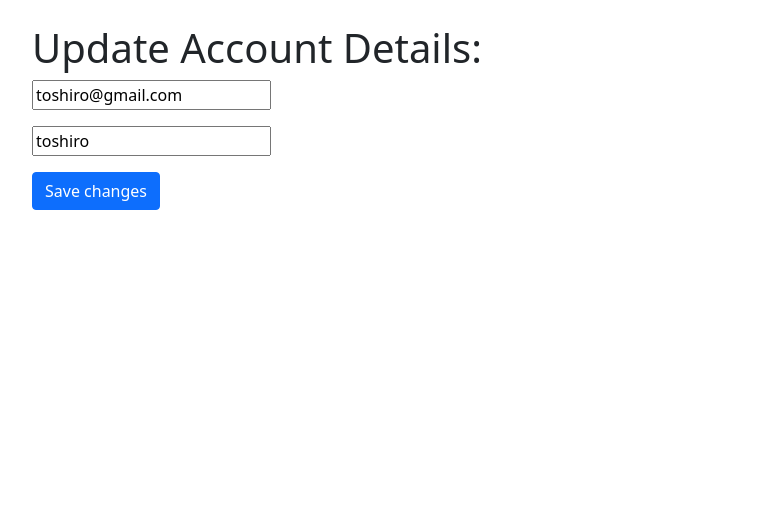
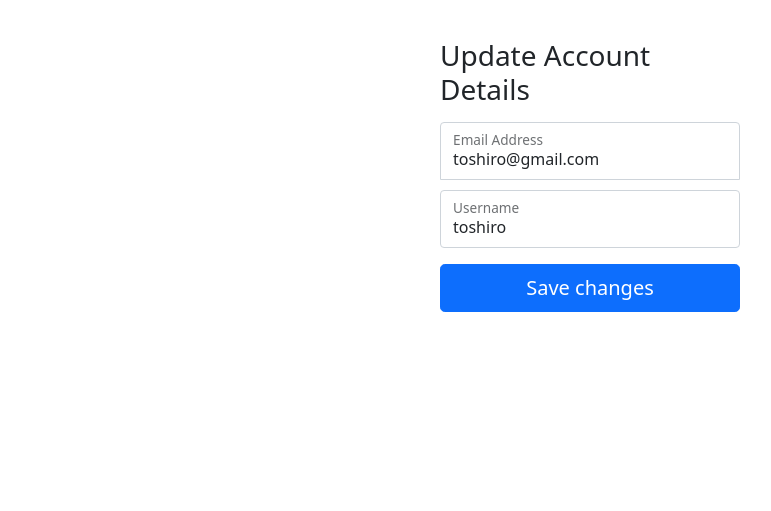
Before and after one commit to Goddy01/Blogging-Site-Genuine-, a Django app: page /login/update_profile/ in a window 1280 px wide. Shown: the part 73-584 px from the top of the page, without its empty margins (50-821 px from the left). Run offline with Django 4.2, Linux system fonts and the light colour scheme; a user stored in the database is signed in; some libraries are stand-ins or nearby versions.

Commit message:
added bootstrap again + some other changes

```diff
--- a/account/forms.py
+++ b/account/forms.py
@@ -43,7 +43,7 @@ class AccountUpdateForm(forms.ModelForm):
             account = Account.objects.exclude(pk=self.instance.pk).get(email=email)
         except Account.DoesNotExist:
             return email
-        raise forms.ValidationError(f"Email: {email} is alredy in use.")
+        raise forms.ValidationError(f"Email: {email}, is alredy in use.")
 
     def clean_username(self):
         username = self.cleaned_data.get('username')
@@ -53,4 +53,4 @@ class AccountUpdateForm(forms.ModelForm):
             account = Account.objects.exclude(pk=self.instance.pk).get(username=username)
         except Account.DoesNotExist:
             return username
-        raise forms.ValidationError(f'Username: {username} is already in use.')
+        raise forms.ValidationError(f'Username: {username}, is already in use.')
--- a/account/templates/account/account.html
+++ b/account/templates/account/account.html
@@ -1,23 +1,54 @@
 {% extends 'base.html' %}
 {% load placeholders %}
-{% block title %}Login{% endblock title %}
+{% block title %}Update Account Details{% endblock title %}
 {% block content %}
-    <div class="container">
-        <h1>Update Account Details:</h1>
+    <style>
+        .form-signin {
+        width: 100%;
+        max-width: 330px;
+        padding: 15px;
+        margin: auto;
+        }
+
+        .form-signin .form-floating:focus-within {
+        z-index: 2;
+        }
+
+        .form-signin input[type="email"] {
+        margin-bottom: 10px;
+        border-bottom-right-radius: 0;
+        border-bottom-left-radius: 0;
+        }
+
+        .form-signin input[type="username"] {
+        margin-bottom: 10px;
+        border-top-left-radius: 0;
+        border-top-right-radius: 0;
+        }
+
+    </style>
+    <main class="form-signin">
         <form method="post">
             {% csrf_token %}
-            {% for field in update_form %}
+
+        <h1 class="h3 mb-3 fw-normal">Update Account Details</h1>
+
+        <div class="form-floating">
+            <input type="email" class="form-control" id="floatingInput" placeholder="name@example.com" name="email" value="{{request.user.email}}">
+            <label for="floatingInput">Email Address</label>
+        </div>
+        <div class="form-floating">
+            <input type="text" class="form-control" id="floatingInput" placeholder="Username" name="username" value="{{request.user.username}}">
+            <label for="floatingInput">Username</label>
+        </div>
+
+        {% for field in update_form %}
                 <p>
-                    {{field|placeholder:field.name}}
-
-                    {% if field.help_text %}
-                        <small style="color: red;">{{field.help_text}}</small>
-                    {% endif %}
-
                     {% for error in field.errors %}
                         <p style="color: red;">{{error}}</p>
                     {% endfor %}
                 </p>
+
 
             {% endfor %}
             {% if update_form.non_field_errors %}
@@ -25,7 +56,9 @@
                     <p>{{update_form.non_field_errors}}</p>
                 </div>
             {% endif %}
-            <input type="submit" value="Save changes" class="btn btn-primary">
+
+        <p class="text-center text-success">{{success_message}}</p>
+        <button class="w-100 btn btn-lg btn-primary" type="submit">Save changes</button>
         </form>
-    </div>
+    </main>
 {% endblock content %}
--- a/account/views.py
+++ b/account/views.py
@@ -64,13 +64,8 @@ def update_view(request):
         update_form = AccountUpdateForm(request.POST, instance=request.user)
         if update_form.is_valid():
             update_form.save()
+            context['success_message']='Details successfully updated.'
     else:
-        update_form = AccountUpdateForm(
-            # initial= {
-            #     'email': request.POST.email,
-            #     'username': request.POST.username,
-            # }
-            instance=request.user
-        )
+        update_form = AccountUpdateForm(instance=request.user)
     context['update_form'] = update_form
     return render(request, 'account/account.html', context)
--- a/blog_project2/urls.py
+++ b/blog_project2/urls.py
@@ -27,5 +27,5 @@ urlpatterns = [
     re_path(r'^register/$', registration_view, name='register'),
     re_path(r'^logout/$', logout_view, name='logout'),
     re_path(r'^login/$', login_view, name='login'),
-    re_path(r'^login/update_profile/$', update_view, name='update')
+    re_path(r'^login/update_profile/$', update_view, name='update'),
 ]
```
Also changed, not shown: account/templates/account/login.html (+45 -10 lines), db.sqlite3.
